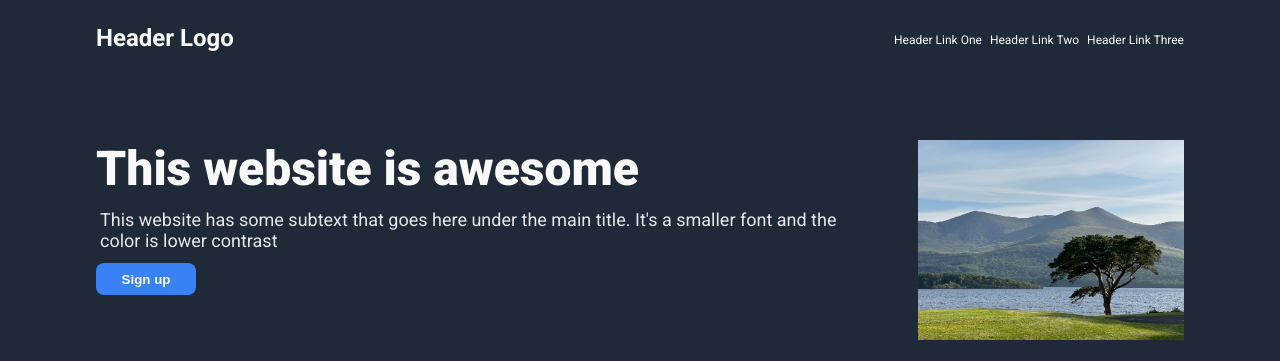
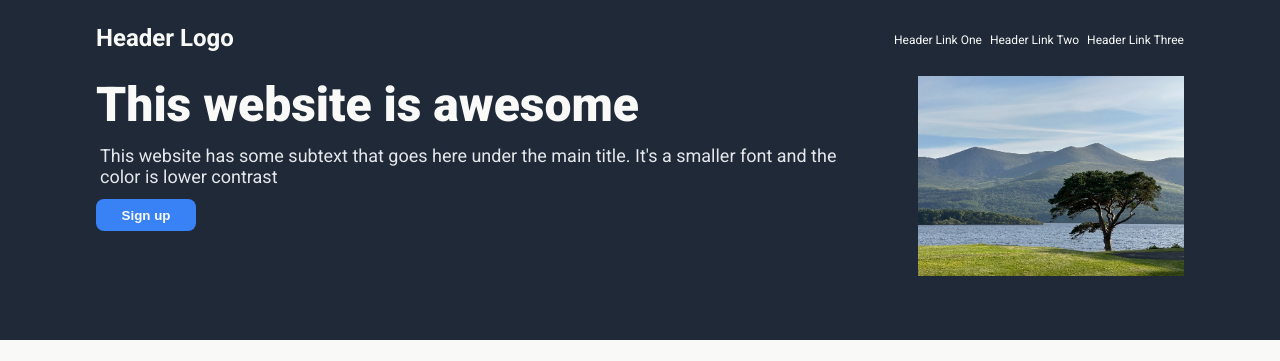
Before and after one commit to nmakranyi5/odin-landing-page, a plain HTML site: page index.html in a window 1280 px wide. Shown: the top 361 px of the page. Drawn offline with Linux system fonts and the light colour scheme.

Commit message:
Update style.css

```diff
--- a/style.css
+++ b/style.css
@@ -39,8 +39,6 @@ img {
     display: flex;
     padding-left: 96px;
     padding-right: 96px;
-    justify-content: space-between;
-    margin-top: 64px;
     margin-bottom: 64px;
 }
 
```
